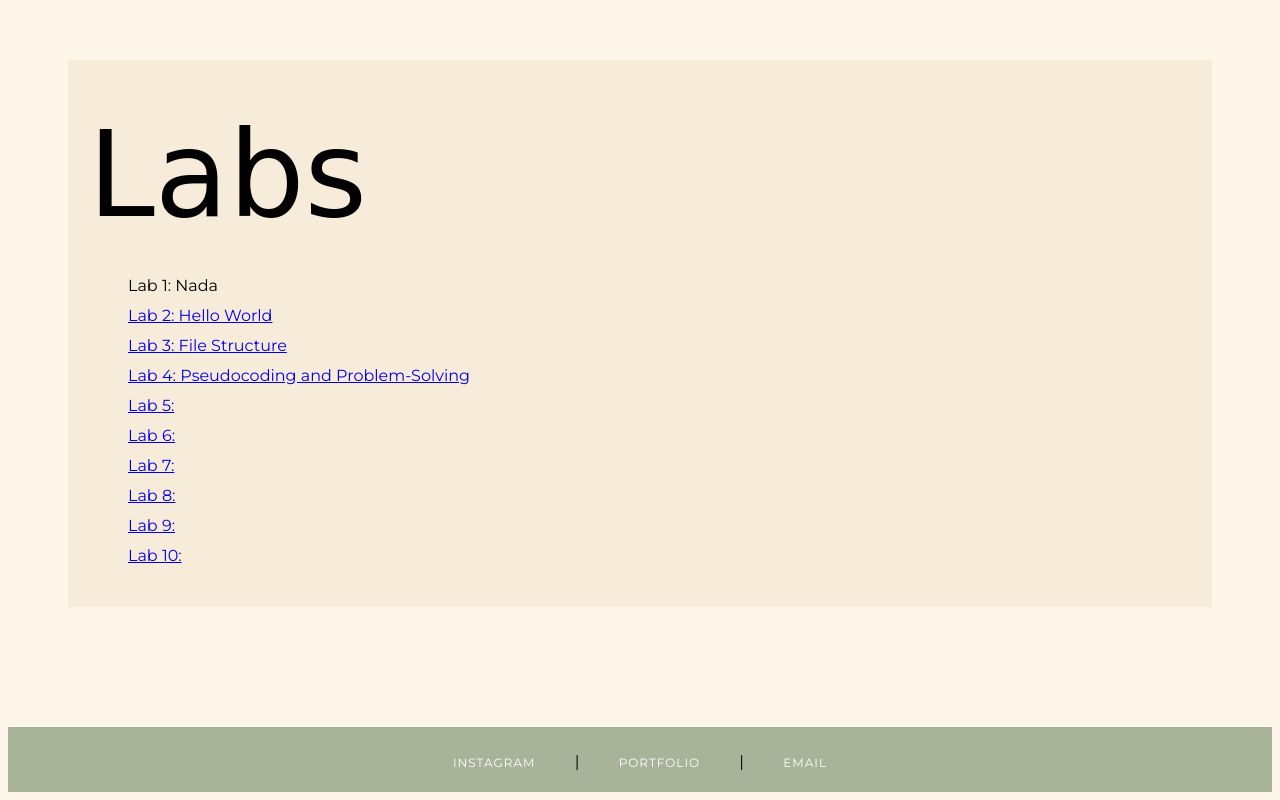
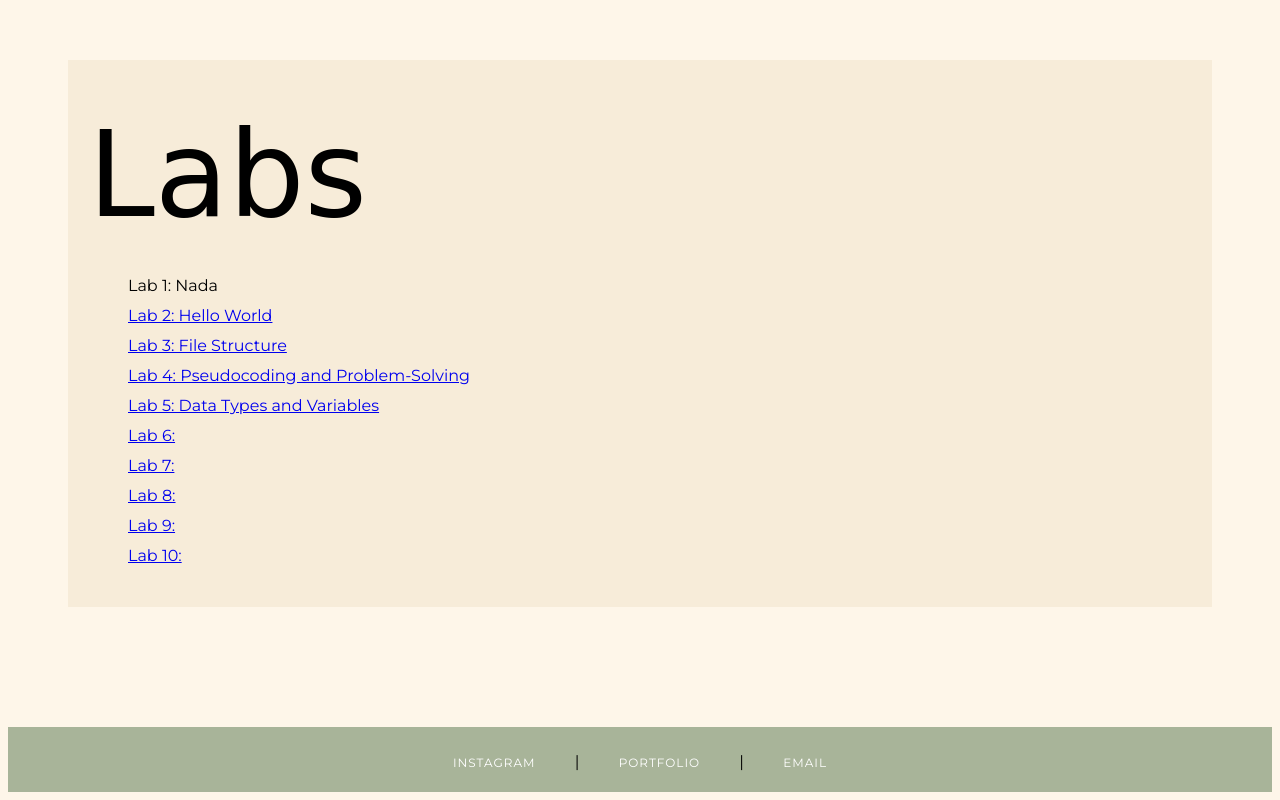
Before and after one commit to LexBranon/cst252, a plain HTML site: page index.html in a window 1280 px wide. Shown: the part 1611-2411 px from the top of the page. Drawn offline with Linux system fonts and the light colour scheme; files that its build step writes are made by us from their sources; a web font is replaced by a local one.

Commit message:
Update index.html

```diff
--- a/index.html
+++ b/index.html
@@ -42,7 +42,7 @@
 		<li> <a href="lab2/helloworld.html"> Lab 2: Hello World </a> </li>
 		<li> <a href="lab3/index.html"> Lab 3: File Structure  </a> </li>
 		<li> <a href="lab4/index.html"> Lab 4: Pseudocoding and Problem-Solving </a> </li>
-		<li> <a href="lab5/index.html"> Lab 5:  </a> </li>
+		<li> <a href="lab5/index.html"> Lab 5: Data Types and Variables  </a> </li>
 		<li> <a href="lab6/index.html"> Lab 6:  </a> </li>
 		<li> <a href="lab7/index.html"> Lab 7:  </a> </li>
 		<li> <a href="lab8/index.html"> Lab 8:  </a> </li>
```
